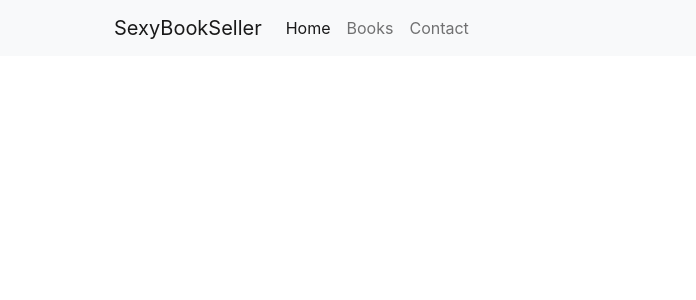
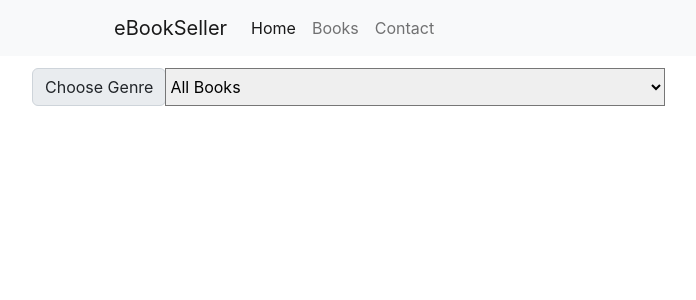
Before and after one commit to atuljha910/ecom_frontend, a React (Create React App) app: page / in a window 1280 px wide. Shown: the top 300 px of the page, without its empty margins (18-714 px from the left). Built offline with nearby package versions, Linux system fonts and the light colour scheme.

Commit message:
learning react

```diff
--- a/src/App.js
+++ b/src/App.js
@@ -1,12 +1,13 @@
 //import logo from './logo.svg';
 import './App.css';
 import NavBar from './components/NavBar';
-
+import Books from './components/Books';
 
 function App() {
   return (
     <>
-      <NavBar title = "SexyBookSeller"/>
+      <NavBar title = "eBookSeller"/>
+      <Books/>
     </>
   );
 }
```
